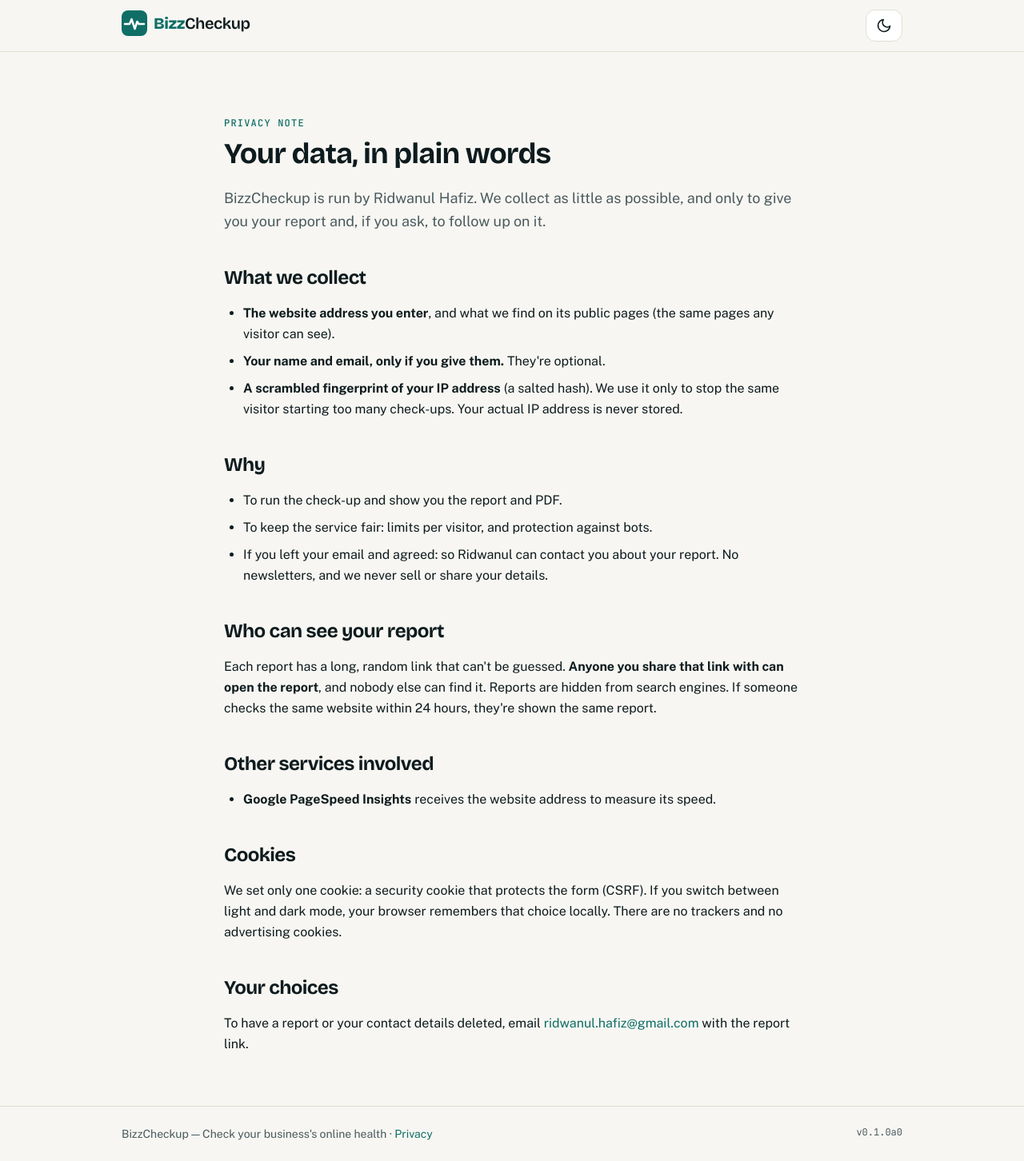
After one commit to rdhafiz/bizzcheckup, a Django app: page /privacy/ in a window 1280 px wide. The commit adds this page. Shown: the whole page at 80% size. Run offline with Django 5.2, Linux system fonts and the light colour scheme; style sheets or scripts are compiled from the project's sources; parts of the project's set-up code (start-up, migrations or seed data) failed here and were passed over.

Commit message:
add privacy note

```diff
--- a/bizzcheckup/core/urls.py
+++ b/bizzcheckup/core/urls.py
@@ -6,6 +6,7 @@ app_name = "core"
 
 urlpatterns = [
     path("", views.home, name="home"),
+    path("privacy/", views.privacy, name="privacy"),
     path("healthz/", views.healthz, name="healthz"),
     path("styleguide/", views.styleguide, name="styleguide"),
 ]
--- a/templates/base.html
+++ b/templates/base.html
@@ -38,7 +38,7 @@
 
   <footer class="border-t border-line py-6 text-sm text-muted">
     <div class="container-page flex flex-col gap-1 sm:flex-row sm:justify-between">
-      <p>{{ product_name }} — {{ tagline }}</p>
+      <p>{{ product_name }} — {{ tagline }} · <a href="{% url 'core:privacy' %}">Privacy</a></p>
       <p class="font-mono text-xs">v{{ app_version }}</p>
     </div>
   </footer>
--- /dev/null
+++ b/templates/core/privacy.html
@@ -0,0 +1,59 @@
+{% extends "base.html" %}
+
+{% block title %}Privacy note — {{ product_name }}{% endblock %}
+{% block description %}How {{ product_name }} handles the website address and contact details you give it.{% endblock %}
+
+{% block content %}
+  <article class="container-page prose-page max-w-3xl py-12 sm:py-16">
+    <p class="eyebrow">Privacy note</p>
+    <h1 class="mt-2 text-4xl font-bold">Your data, in plain words</h1>
+    <p class="lead">
+      {{ product_name }} is run by {{ branding.name }}. We collect as little as possible, and
+      only to give you your report and, if you ask, to follow up on it.
+    </p>
+
+    <h2>What we collect</h2>
+    <ul>
+      <li><strong>The website address you enter</strong>, and what we find on its public pages
+        (the same pages any visitor can see).</li>
+      <li><strong>Your name and email, only if you give them.</strong> They're optional.</li>
+      <li><strong>A scrambled fingerprint of your IP address</strong> (a salted hash). We use it only
+        to stop the same visitor starting too many check-ups. Your actual IP address is never stored.</li>
+    </ul>
+
+    <h2>Why</h2>
+    <ul>
+      <li>To run the check-up and show you the report and PDF.</li>
+      <li>To keep the service fair: limits per visitor, and protection against bots.</li>
+      <li>If you left your email and agreed: so {{ branding.first_name }} can contact you about your
+        report. No newsletters, and we never sell or share your details.</li>
+    </ul>
+
+    <h2>Who can see your report</h2>
+    <p>
+      Each report has a long, random link that can't be guessed. <strong>Anyone you share that link
+      with can open the report</strong>, and nobody else can find it. Reports are hidden from search
+      engines. If someone checks the same website within {{ reuse_hours }} hours, they're shown the
+      same report.
+    </p>
+
+    <h2>Other services involved</h2>
+    <ul>
+      <li><strong>Google PageSpeed Insights</strong> receives the website address to measure its speed.</li>
+      {% if turnstile %}<li><strong>Cloudflare Turnstile</strong> checks that you're a person, not a bot, when you start a check-up.</li>{% endif %}
+    </ul>
+
+    <h2>Cookies</h2>
+    <p>
+      We set only one cookie: a security cookie that protects the form (CSRF). If you switch
+      between light and dark mode, your browser remembers that choice locally. There are no
+      trackers and no advertising cookies.
+    </p>
+
+    <h2>Your choices</h2>
+    <p>
+      To have a report or your contact details deleted, email
+      <a href="mailto:{{ branding.email }}">{{ branding.email }}</a> with the report link.
+    </p>
+  </article>
+{% endblock %}
```
